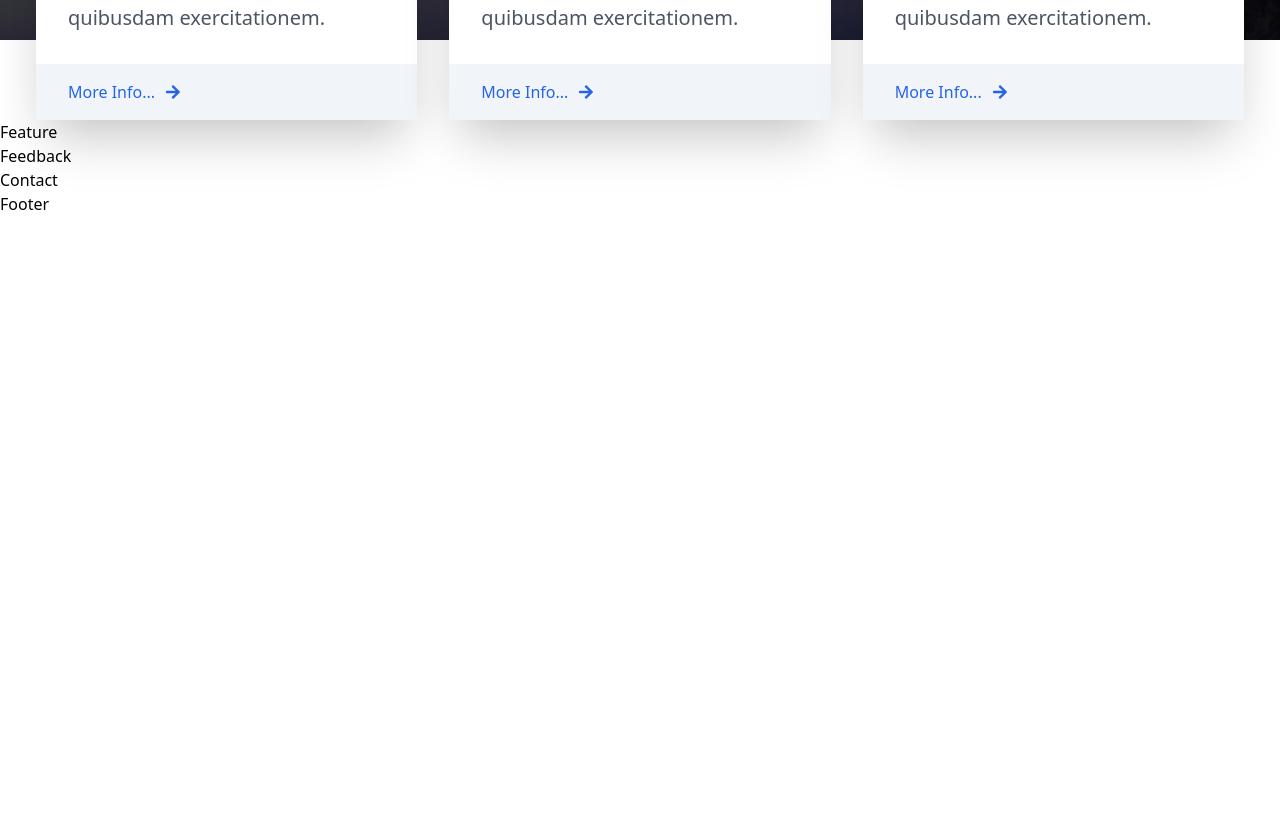
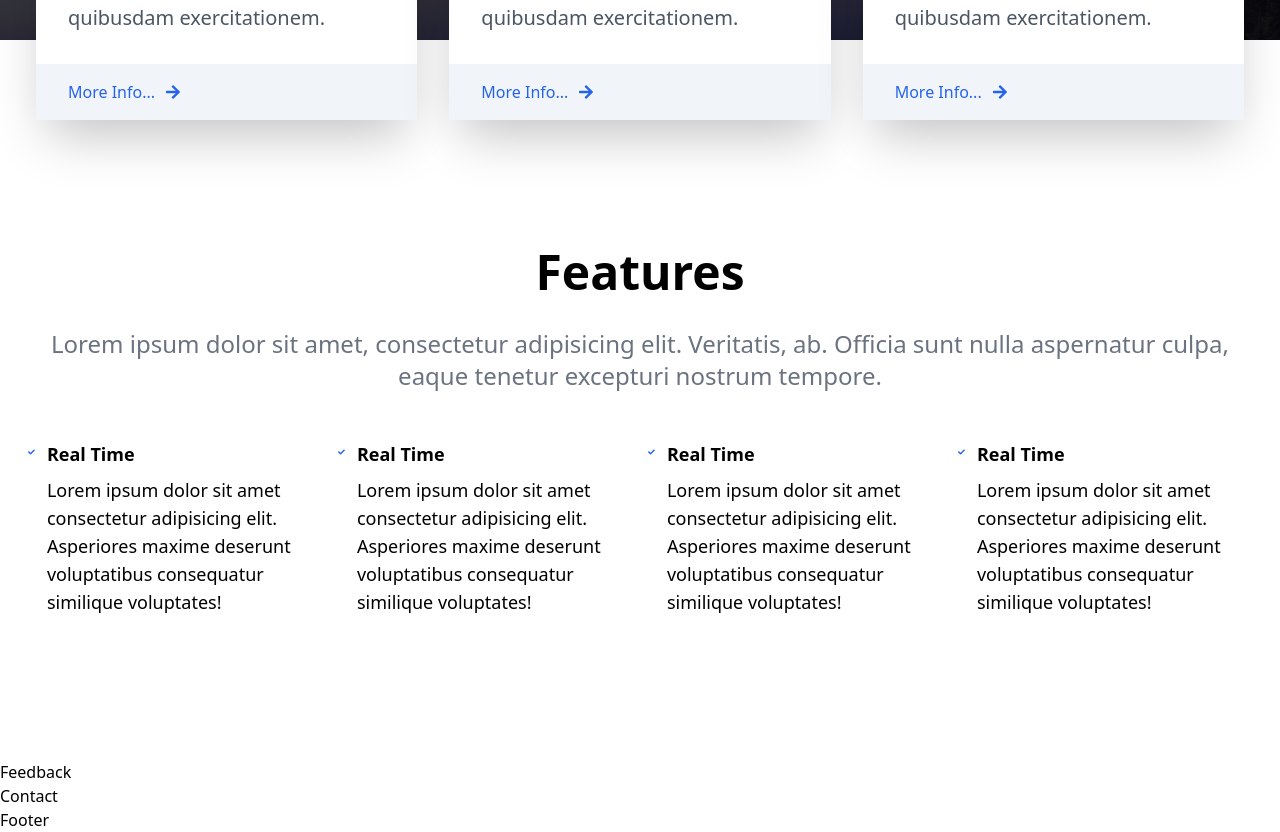
Before and after one commit to Yuhyeon0516/react-tailwind-app, a React (Create React App) app: page / in a window 1280 px wide. Shown: the part 2260-3092 px from the top of the page. Before the commit the page ends 2476 px from the top, so only its background shows below. Built offline with nearby package versions, Linux system fonts and the light colour scheme.

Commit message:
Feature Component 작성

```diff
--- a/src/components/Feature.js
+++ b/src/components/Feature.js
@@ -1,7 +1,55 @@
 import React from "react";
+import { FaCheck } from "react-icons/fa";
 
 const Feature = () => {
-  return <div>Feature</div>;
+  return (
+    <section name="feature" className="w-full my-32">
+      <div className="max-w-[1240px] mx-auto px-2">
+        <h2 className="text-5xl font-bold text-center">Features</h2>
+        <p className="py-8 text-2xl text-center text-gray-500">
+          Lorem ipsum dolor sit amet, consectetur adipisicing elit. Veritatis, ab. Officia sunt nulla aspernatur culpa, eaque tenetur excepturi nostrum tempore.
+        </p>
+        <div className="grid gap-4 pt-4 sm:grid-cols-2 lg:grid-cols-4">
+          <div className="flex">
+            <FaCheck className="mt-1 mr-3 text-blue-600 w-7" />
+            <div>
+              <h3 className="text-lg font-bold">Real Time</h3>
+              <p className="pt-2 pb-4 text-lg">
+                Lorem ipsum dolor sit amet consectetur adipisicing elit. Asperiores maxime deserunt voluptatibus consequatur similique voluptates!
+              </p>
+            </div>
+          </div>
+          <div className="flex">
+            <FaCheck className="mt-1 mr-3 text-blue-600 w-7" />
+            <div>
+              <h3 className="text-lg font-bold">Real Time</h3>
+              <p className="pt-2 pb-4 text-lg">
+                Lorem ipsum dolor sit amet consectetur adipisicing elit. Asperiores maxime deserunt voluptatibus consequatur similique voluptates!
+              </p>
+            </div>
+          </div>
+          <div className="flex">
+            <FaCheck className="mt-1 mr-3 text-blue-600 w-7" />
+            <div>
+              <h3 className="text-lg font-bold">Real Time</h3>
+              <p className="pt-2 pb-4 text-lg">
+                Lorem ipsum dolor sit amet consectetur adipisicing elit. Asperiores maxime deserunt voluptatibus consequatur similique voluptates!
+              </p>
+            </div>
+          </div>
+          <div className="flex">
+            <FaCheck className="mt-1 mr-3 text-blue-600 w-7" />
+            <div>
+              <h3 className="text-lg font-bold">Real Time</h3>
+              <p className="pt-2 pb-4 text-lg">
+                Lorem ipsum dolor sit amet consectetur adipisicing elit. Asperiores maxime deserunt voluptatibus consequatur similique voluptates!
+              </p>
+            </div>
+          </div>
+        </div>
+      </div>
+    </section>
+  );
 };
 
 export default Feature;
```
